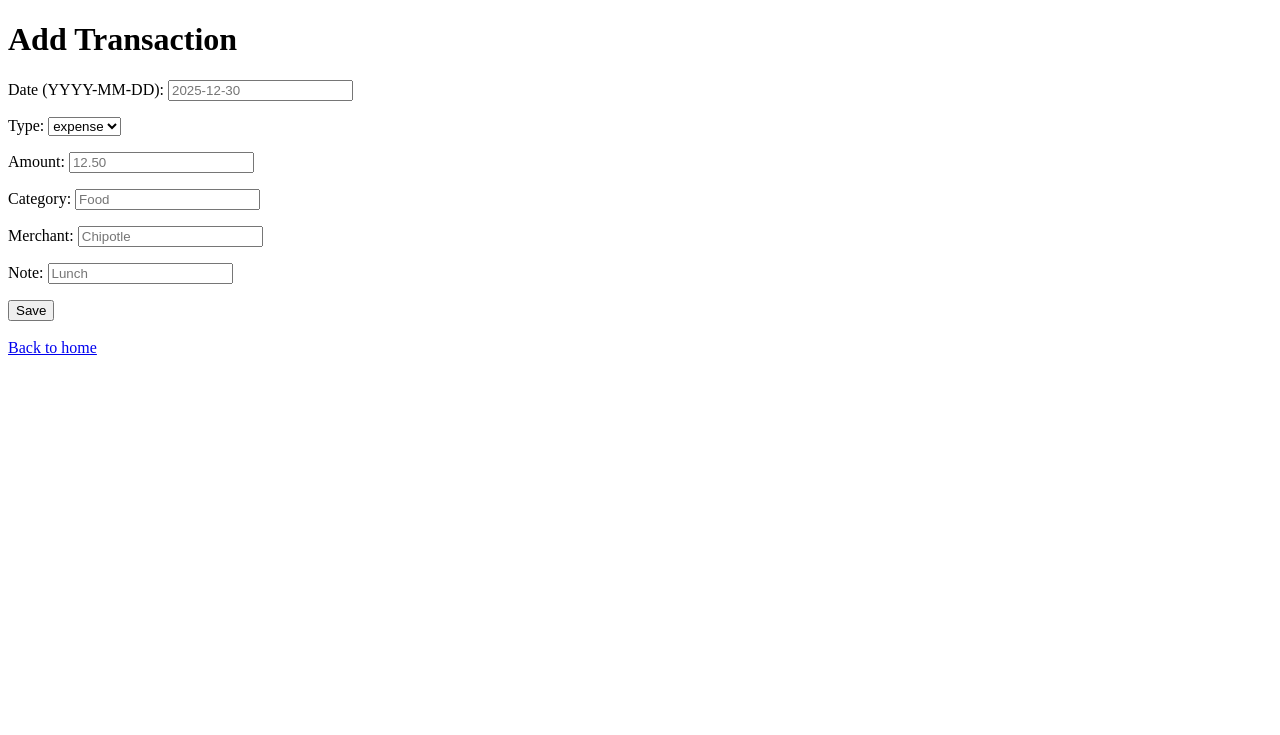
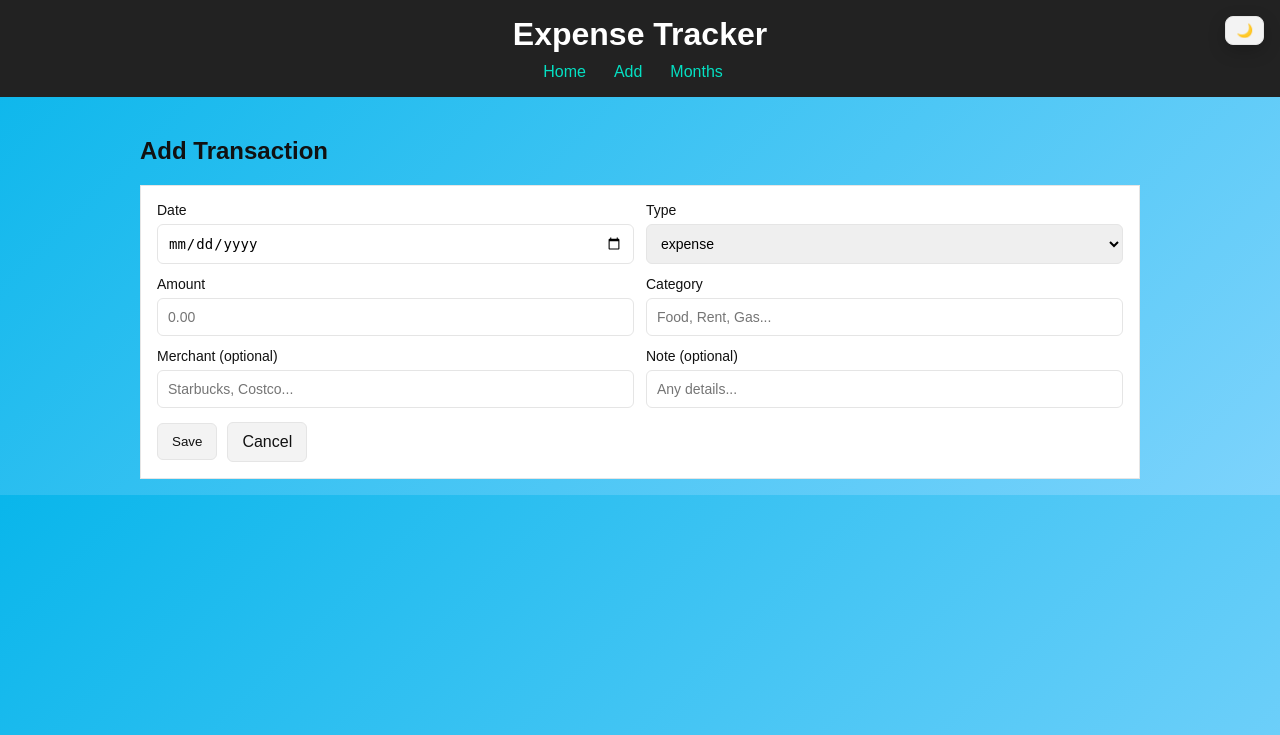
Before and after one commit to andujp/expense_tracker_web, a Flask app: page /add in a window 1280 px wide. Shown: the top 735 px of the page. Run offline with Flask 3, Linux system fonts and the light colour scheme.

Commit message:
Add edit/delete transactions and UI enhancements
This commit adds several major usability and UI improvements.

- Added edit and delete functionality for transactions (full CRUD)
- Introduced monthly and category-based charts
- Implemented dark mode with persistent theme toggle
- Improved layout and visual styling for readability

This brings the app closer to a production-ready personal finance tracker.

```diff
--- a/app.py
+++ b/app.py
@@ -1,4 +1,4 @@
-from flask import Flask, render_template, request, redirect, url_for
+from flask import Flask, render_template, request, redirect, url_for, abort
 import sqlite3
 from pathlib import Path
 from datetime import datetime
@@ -64,6 +64,46 @@ def home():
         by_category=by_category
     )
 
+@app.route("/delete/<int:tx_id>", methods =["POST"])
+def delete_tx(tx_id):
+    conn = get_db()
+    cur = conn.execute("DELETE FROM transactions where id = ?", (tx_id,))
+    conn.commit()
+    conn.close()
+
+    return redirect(request.referrer or url_for("home"))
+
+@app.route("/edit/<int:tx_id>", methods=["GET", "POST"])
+def edit_tx(tx_id):
+    conn = get_db()
+
+    if request.method == "POST":
+        date = request.form["date"].strip()
+        ttype = request.form["ttype"].strip()
+        amount = float(request.form["amount"])
+        category = request.form["category"].strip()
+        merchant = request.form.get("merchant", "").strip()
+        note = request.form.get("note", "").strip()
+
+        conn.execute("""
+            UPDATE transactions
+            SET date = ?, ttype = ?, amount = ?, category = ?, merchant = ?, note = ?
+            WHERE id = ?
+        """, (date, ttype, amount, category, merchant, note, tx_id))
+
+        conn.commit()
+        conn.close()
+        return redirect(url_for("home"))
+
+    # GET: load existing transaction
+    tx = conn.execute("SELECT * FROM transactions WHERE id = ?", (tx_id,)).fetchone()
+    conn.close()
+
+    if tx is None:
+        abort(404)
+
+    return render_template("edit.html", tx=tx)
+
 @app.route("/add", methods=["GET", "POST"])
 def add():
     if request.method == "POST":
@@ -102,8 +142,18 @@ def months():
         ORDER BY yyyy_mm DESC
     """).fetchall()
     conn.close()
-
-    return render_template("months.html", rows=rows)
+    months_labels = [r["yyyy_mm"] for r in rows][::-1]
+    net_values = [(float(r["income"]) - float(r["expense"])) for r in rows][::-1]
+    income_values = [float(r["income"]) for r in rows][::-1]
+    expense_values = [float(r["expense"]) for r in rows][::-1]
+    return render_template(
+    "months.html",
+    rows=rows,
+    months_labels=months_labels,
+    net_values=net_values,
+    income_values=income_values,
+    expense_values=expense_values
+)
 
 
 @app.route("/month/<yyyy_mm>")
@@ -162,6 +212,7 @@ def month_view(yyyy_mm):
     chart_labels = [r["category"] for r in by_category_rows]
     chart_values = [float(r["total"]) for r in by_category_rows]
 
+
     return render_template(
         "month.html",
         yyyy_mm=yyyy_mm,
--- a/static/style.css
+++ b/static/style.css
@@ -1,17 +1,50 @@
 :root {
-  --bg: #09b6eb;
+  --bg-start: #09b6eb;
+  --bg-end: #7dd3fc;
+
   --card: #ffffff;
   --text: #111;
-  --muted: #ff0000;
+  --muted: #6b7280;
   --border: #e5e5e5;
+
+  --header-bg: #222;
+  --link: rgb(5, 224, 195);
+
+  --table-head: #f2f2f2;
+  --row-hover: #fafafa;
+
+  --btn-bg: #f3f3f3;
+  --btn-text: #111;
 }
+
+/* Dark mode overrides */
+body.dark {
+  --bg-start: #020617;
+  --bg-end: #0f172a;
+
+  --card: #0b1220;
+  --text: #e5e7eb;
+  --muted: #9ca3af;
+  --border: #1f2937;
+
+  --header-bg: #0b1220;
+  --link: #60a5fa;
+
+  --table-head: #111827;
+  --row-hover: rgba(255, 255, 255, 0.04);
+
+  --btn-bg: #111827;
+  --btn-text: #e5e7eb;
+}
+
 
 body {
   margin: 0;
   font-family: Arial, sans-serif;
-  background: var(--bg);
+  background: linear-gradient(135deg, var(--bg-start), var(--bg-end));
   color: var(--text);
 }
+
 
 .container {
   max-width: 1000px;
@@ -20,7 +53,7 @@ body {
 }
 
 .header {
-  background: #222;
+  background: var(--header-bg, #222);
   color: white;
 }
 
@@ -44,10 +77,11 @@ body {
 }
 
 .nav a {
-  color: rgb(5, 224, 195);
+  color: var(--link, rgb(5, 224, 195));
   text-decoration: none;
   margin-right: 14px;
 }
+
 
 .nav a:hover {
   text-decoration: underline;
@@ -118,9 +178,11 @@ input, select {
 
 button {
   padding: 10px 14px;
-  border: 0;
+  border: 1px solid var(--border);
   border-radius: 6px;
   cursor: pointer;
+  background: var(--btn-bg, #f3f3f3);
+  color: var(--btn-text, var(--text));
 }
 
 .btn-secondary {
@@ -130,5 +192,22 @@ button {
   border-radius: 6px;
   text-decoration: none;
   color: var(--text);
-  background: #f3f3f3;
+  background: var(--btn-bg, #f3f3f3);
 }
+
+.theme-btn {
+  padding: 6px 10px;
+  border-radius: 8px;
+}
+
+.header-inner {
+  position: relative; /* lets us place the button inside header */
+}
+
+.floating-toggle {
+  position: fixed;
+  top: 16px;
+  right: 16px;
+  z-index: 9999;
+  box-shadow: 0 6px 18px rgba(0,0,0,0.2);
+}
--- a/templates/add.html
+++ b/templates/add.html
@@ -1,50 +1,53 @@
-<!doctype html>
-<html>
-<head>
-  <meta charset="utf-8">
-  <title>Add Transaction</title>
-</head>
-<body>
-  <h1>Add Transaction</h1>
+{% extends "base.html" %}
 
-  <form method="post">
-    <p>
-      Date (YYYY-MM-DD):
-      <input name="date" placeholder="2025-12-30" required>
-    </p>
+{% block title %}Add Transaction – Expense Tracker{% endblock %}
 
-    <p>
-      Type:
-      <select name="ttype">
-        <option value="expense">expense</option>
-        <option value="income">income</option>
-      </select>
-    </p>
+{% block content %}
+  <h2>Add Transaction</h2>
 
-    <p>
-      Amount:
-      <input name="amount" placeholder="12.50" required>
-    </p>
+  <form method="POST" class="form">
+    <div class="grid">
+      <label>
+        Date
+        <input type="date" name="date" required value="{{ request.form.get('date', '') }}">
+      </label>
 
-    <p>
-      Category:
-      <input name="category" placeholder="Food" required>
-    </p>
+      <label>
+        Type
+        <select name="ttype" required>
+          <option value="expense" {% if request.form.get('ttype') == 'expense' %}selected{% endif %}>expense</option>
+          <option value="income" {% if request.form.get('ttype') == 'income' %}selected{% endif %}>income</option>
+        </select>
+      </label>
 
-    <p>
-      Merchant:
-      <input name="merchant" placeholder="Chipotle">
-    </p>
+      <label>
+        Amount
+        <input type="number" name="amount" step="0.01" min="0" required placeholder="0.00"
+               value="{{ request.form.get('amount', '') }}">
+      </label>
 
-    <p>
-      Note:
-      <input name="note" placeholder="Lunch">
-    </p>
+      <label>
+        Category
+        <input type="text" name="category" required placeholder="Food, Rent, Gas..."
+               value="{{ request.form.get('category', '') }}">
+      </label>
 
-    <button type="submit">Save</button>
+      <label>
+        Merchant (optional)
+        <input type="text" name="merchant" placeholder="Starbucks, Costco..."
+               value="{{ request.form.get('merchant', '') }}">
+      </label>
+
+      <label>
+        Note (optional)
+        <input type="text" name="note" placeholder="Any details..."
+               value="{{ request.form.get('note', '') }}">
+      </label>
+    </div>
+
+    <div class="actions">
+      <button type="submit">Save</button>
+      <a class="btn-secondary" href="{{ url_for('home') }}">Cancel</a>
+    </div>
   </form>
-
-  <br>
-  <a href="/">Back to home</a>
-</body>
-</html>
+{% endblock %}
--- a/templates/base.html
+++ b/templates/base.html
@@ -5,8 +5,8 @@
   <title>{% block title %}Expense Tracker{% endblock %}</title>
   <link rel="stylesheet" href="{{ url_for('static', filename='style.css') }}">
 </head>
+
 <body>
-
   <header class="header">
     <div class="container header-inner">
       <h1 class="logo">Expense Tracker</h1>
@@ -16,13 +16,43 @@
         <a href="{{ url_for('add') }}">Add</a>
         <a href="{{ url_for('months') }}">Months</a>
       </nav>
+
+      <button
+  type="button"
+  id="themeToggle"
+  class="theme-btn floating-toggle"
+>
+  🌙
+</button>
     </div>
   </header>
-
 
   <main class="container">
     {% block content %}{% endblock %}
   </main>
 
+  <script>
+    const body = document.body;
+    const btn = document.getElementById("themeToggle");
+
+    if (!btn) {
+      console.log("themeToggle button not found");
+    } else {
+      const saved = localStorage.getItem("theme");
+      if (saved === "dark") body.classList.add("dark");
+
+      const setIcon = () => {
+        btn.textContent = body.classList.contains("dark") ? "☀️" : "🌙";
+      };
+      setIcon();
+
+      btn.addEventListener("click", () => {
+        body.classList.toggle("dark");
+        localStorage.setItem("theme", body.classList.contains("dark") ? "dark" : "light");
+        setIcon();
+        console.log("toggled theme, dark =", body.classList.contains("dark"));
+      });
+    }
+  </script>
 </body>
 </html>
```
Also changed, not shown: other parts of static/style.css (+28 -2 lines), templates/index.html (+12 -1 lines), templates/month.html (+60 -12 lines), templates/months.html (+66 -0 lines), templates/edit.html (added). Lines whose indentation alone changed are shown as unchanged.
